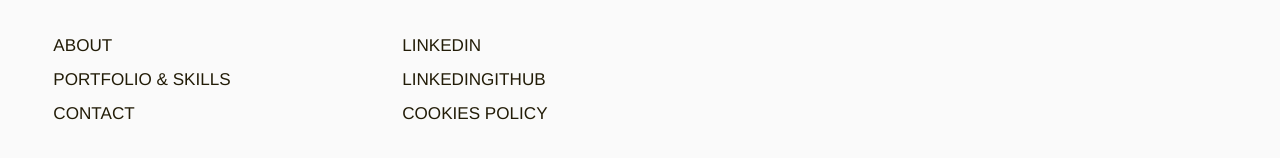
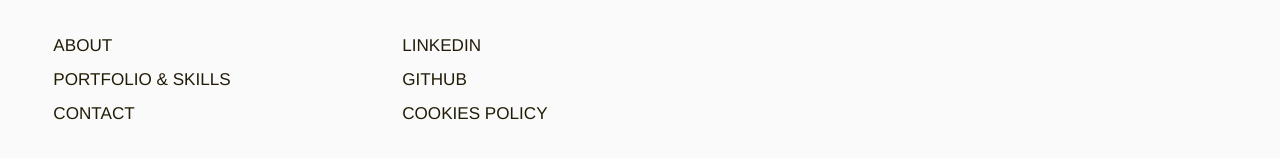
Before and after one commit to emmasarge/sarge_project, a React (Create React App) app: page / in a window 1280 px wide. Shown: the part 1018-1176 px from the top of the page. Built offline with nearby package versions, Linux system fonts and the light colour scheme; no server answers.

Commit message:
remove footer error

```diff
--- a/src/components/organsims/footer/Footer.tsx
+++ b/src/components/organsims/footer/Footer.tsx
@@ -45,16 +45,6 @@
               </a>
             </div>
             <div className="mt-2">
-            <span>
-              <a onClick={() => { ClickLinkedInAnalytics(); }}
-                className=" font-medium uppercase cursor-pointer scale-100 hover:italic  hover:scale-110 transition duration-200 hover:duration-200"
-                href={"https://www.linkedin.com/in/emma-sargeant-64572b42/"}
-                target="_blank"
-                rel="noreferrer"
-              >
-                LinkedIn
-              </a>
-            </span>
               <a
                 onClick={() => { ClickViewGitHubAnalytics(); }}
                 className=" font-medium uppercase cursor-pointer scale-100 hover:italic  hover:scale-110 transition duration-200 hover:duration-200"
```
